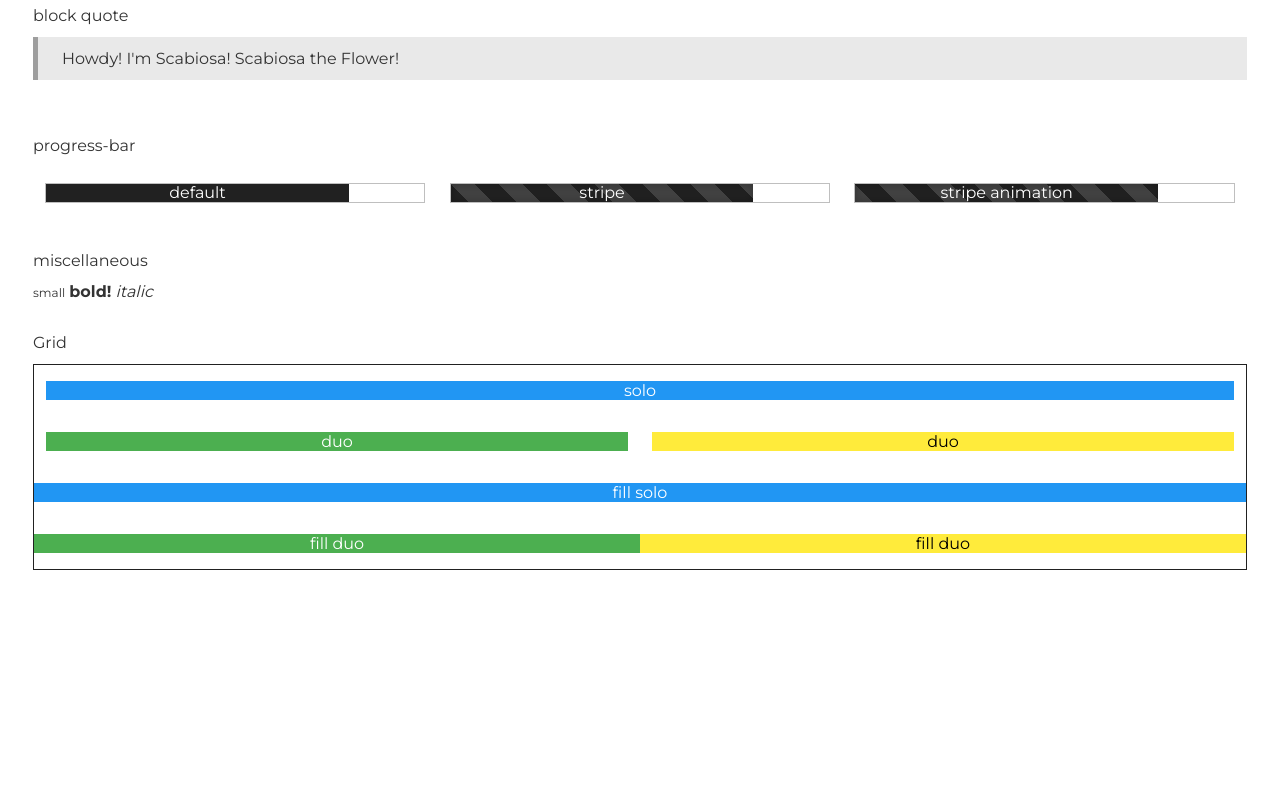
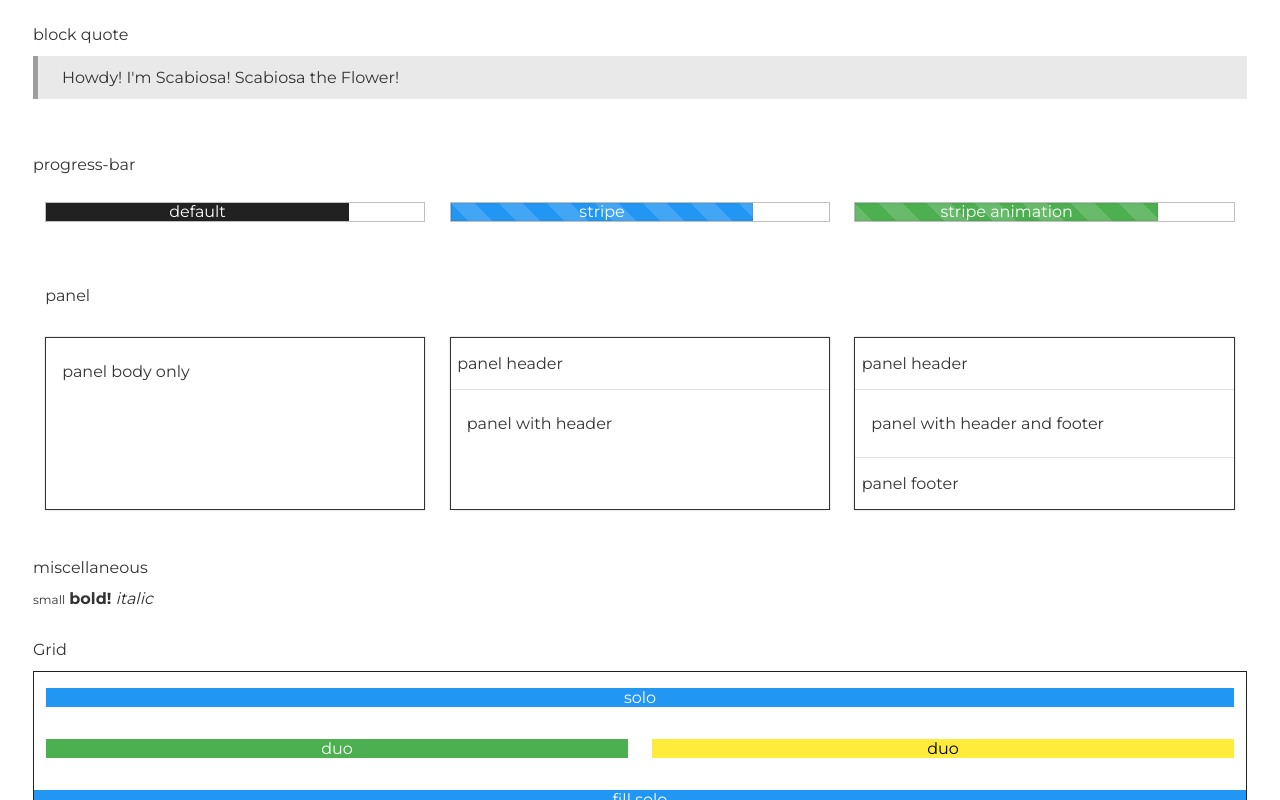
Before and after one commit to katabame/Scabiosa, a plain HTML site: page index.html in a window 1280 px wide. Shown: the part 1071-1871 px from the top of the page. Before the commit the page ends 1681 px from the top, so only its background shows below. Drawn offline with Linux system fonts and the light colour scheme; a web font is replaced by a local one.

Commit message:
Add: panel

```diff
--- a/dist/css/Scabiosa.css
+++ b/dist/css/Scabiosa.css
@@ -277,14 +277,22 @@ code {
   margin-bottom: 2rem;
   border: 1px solid;
   overflow: hidden;
-  box-shadow: 0 0 0.5rem rgba(0,0,0,0.25);
+  box-shadow: 0 0 0.1rem rgba(0,0,0,0.25);
 }
 .panel .header,
-.panel .footer {
-  padding: 1rem 0.8rem;
+.panel header {
+  padding: 1rem 0.4rem;
   position: relative;
+  border-bottom: 1px solid #e3e3e3;
 }
-.panel .body {
+.panel .footer,
+.panel footer {
+  padding: 1rem 0.4rem;
+  position: relative;
+  border-top: 1px solid #e3e3e3;
+}
+.panel .body,
+.panel body {
   padding: 1.5rem 1rem;
 }
 .h1,
@@ -350,6 +358,9 @@ i,
 em {
   font-style: italic;
 }
+hr {
+  border-top: 1px solid #e3e3e3;
+}
 blockquote {
   padding: 12px 24px;
   margin: 0 0 24px;
@@ -381,7 +392,7 @@ blockquote {
 .progress-bar.stripe {
   background-image: linear-gradient(45deg, rgba(255,255,255,0.15) 25%, transparent 25%, transparent 50%, rgba(255,255,255,0.15) 50%, rgba(255,255,255,0.15) 75%, transparent 75%, transparent) !important;
   background-size: 3rem 3rem !important;
-  box-shadow: inset 0 0 0.5rem rgba(0,0,0,0.25);
+  box-shadow: inset 0 0 0.1rem rgba(0,0,0,0.25);
 }
 .progress-bar.animation {
   animation: progress-bar-animation 2s linear infinite;
--- a/index.html
+++ b/index.html
@@ -13,11 +13,15 @@
 		</div>
 		<div class="full grid">
 			<h3 class="full">Usage</h3>
-			<div class="half">
+			<div class="trio">
 				<p>load file via gitcdn</p>
 				<code>https://gitcdn.xyz/repo/katabamia/Scabiosa/master/dist/css/Scabiosa-min.css</code>
 			</div>
-			<div class="half">
+			<div class="trio">
+				<p>load file via gitraw</p>
+				<code>https://rawgit.com/katabamia/Scabiosa/master/dist/css/Scabiosa-min.css</code>
+			</div>
+			<div class="trio">
 				<p>download from Github</p>
 				<a class="button" href="https://github.com/katabamia/Scabiosa/archive/master.zip">latest zip</a>
 			</div>
@@ -88,10 +92,38 @@
 						<div class="progress-bar" style="width: 80%">default</div>
 					</div>
 					<div class="progress trio">
-						<div class="progress-bar stripe" style="width: 80%">stripe</div>
+						<div class="progress-bar stripe blue" style="width: 80%">stripe</div>
 					</div>
 					<div class="progress trio">
-						<div class="progress-bar stripe animation" style="width: 80%">stripe animation</div>
+						<div class="progress-bar stripe animation green" style="width: 80%">stripe animation</div>
+					</div>
+				</div>
+			</div>
+
+			<div class="full grid">
+				<p class="full">panel</p>
+				<div class="panel trio">
+					<div class="body">
+						panel body only
+					</div>
+				</div>
+				<div class="panel trio">
+					<div class="header">
+						panel header
+					</div>
+					<div class="body">
+						panel with header
+					</div>
+				</div>
+				<div class="panel trio">
+					<div class="header">
+						panel header
+					</div>
+					<div class="body">
+						panel with header and footer
+					</div>
+					<div class="footer">
+						panel footer
 					</div>
 				</div>
 			</div>
```
Also changed, not shown: dist/css/Scabiosa-min.css, 1 other file.
